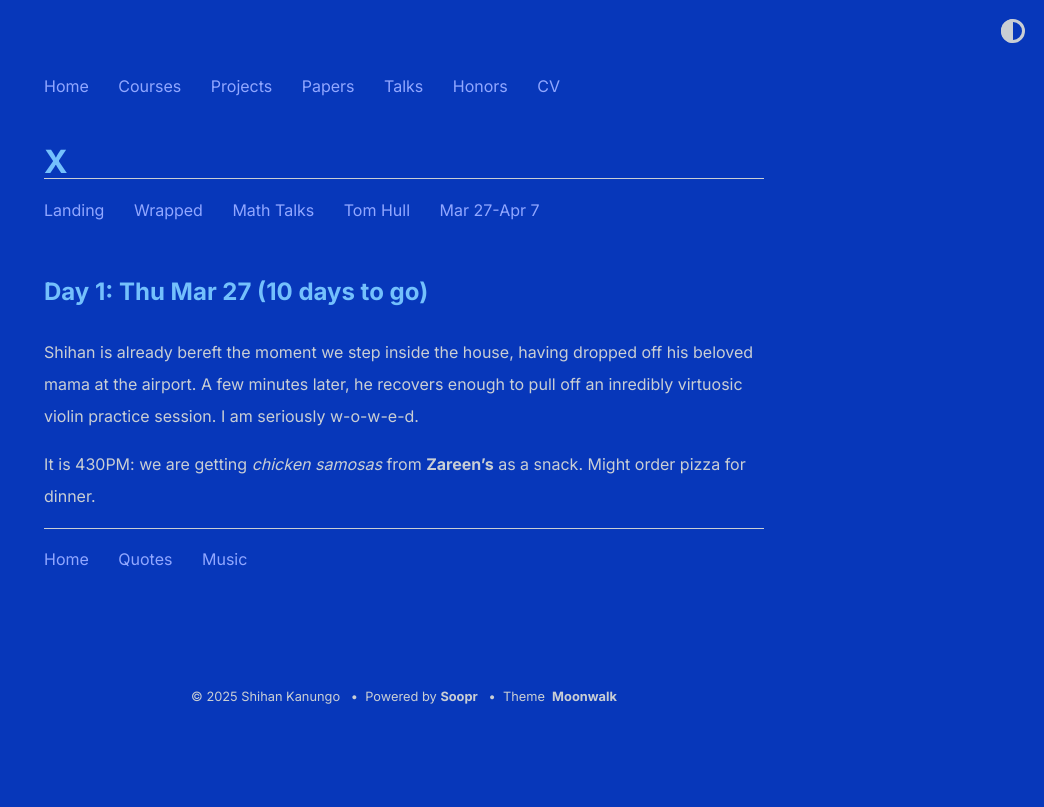
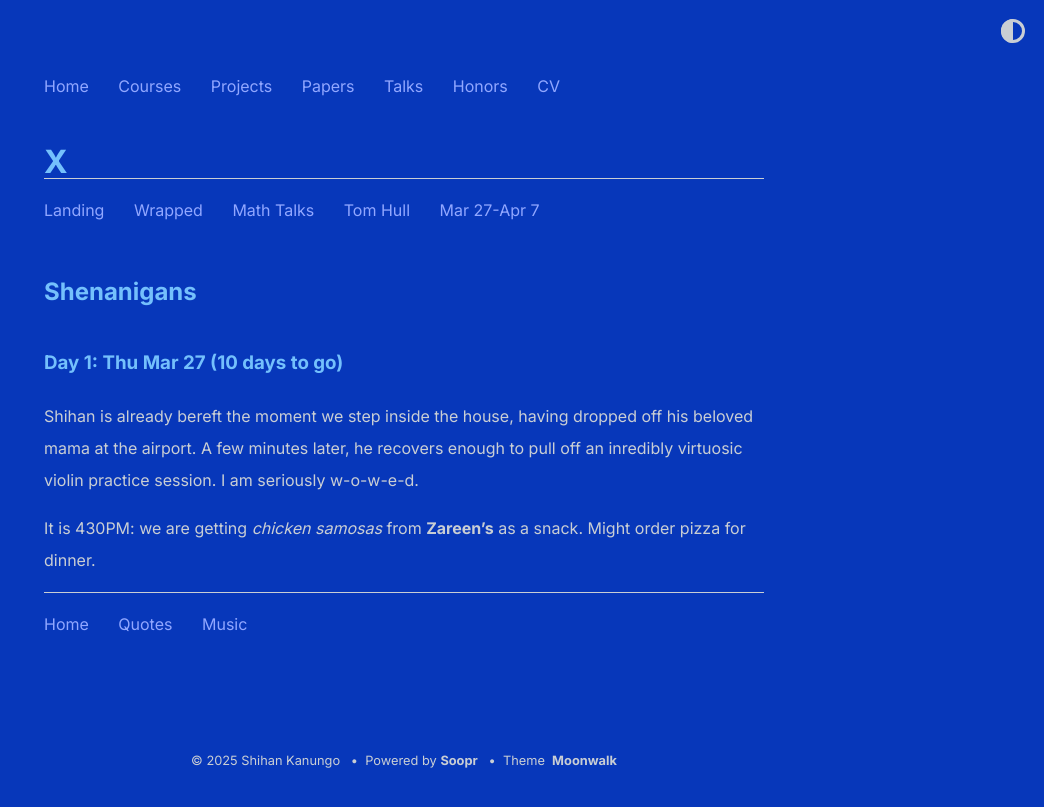
Before and after one commit to shihankanungo/shihankanungo.github.io, a Jekyll site: the page built from india-trip.md, in a window 1280 px wide. Shown: the top 807 px of the page, without its empty margins (236-1280 px from the left). Built offline with Jekyll 4.4.1, drawn with Linux system fonts in a browser that asks for light colours.

Commit message:
Update india-trip.md

```diff
--- a/india-trip.md
+++ b/india-trip.md
@@ -4,7 +4,9 @@ title: X
 ---
 
 
-## Day 1: Thu Mar 27 (10 days to go)
+## Shenanigans
+
+### Day 1: Thu Mar 27 (10 days to go)
 
 Shihan is already bereft the moment we step inside the house, having dropped off his beloved mama at the airport.
 A few minutes later, he recovers enough to pull off an inredibly virtuosic violin practice session. I am seriously w-o-w-e-d.
```
